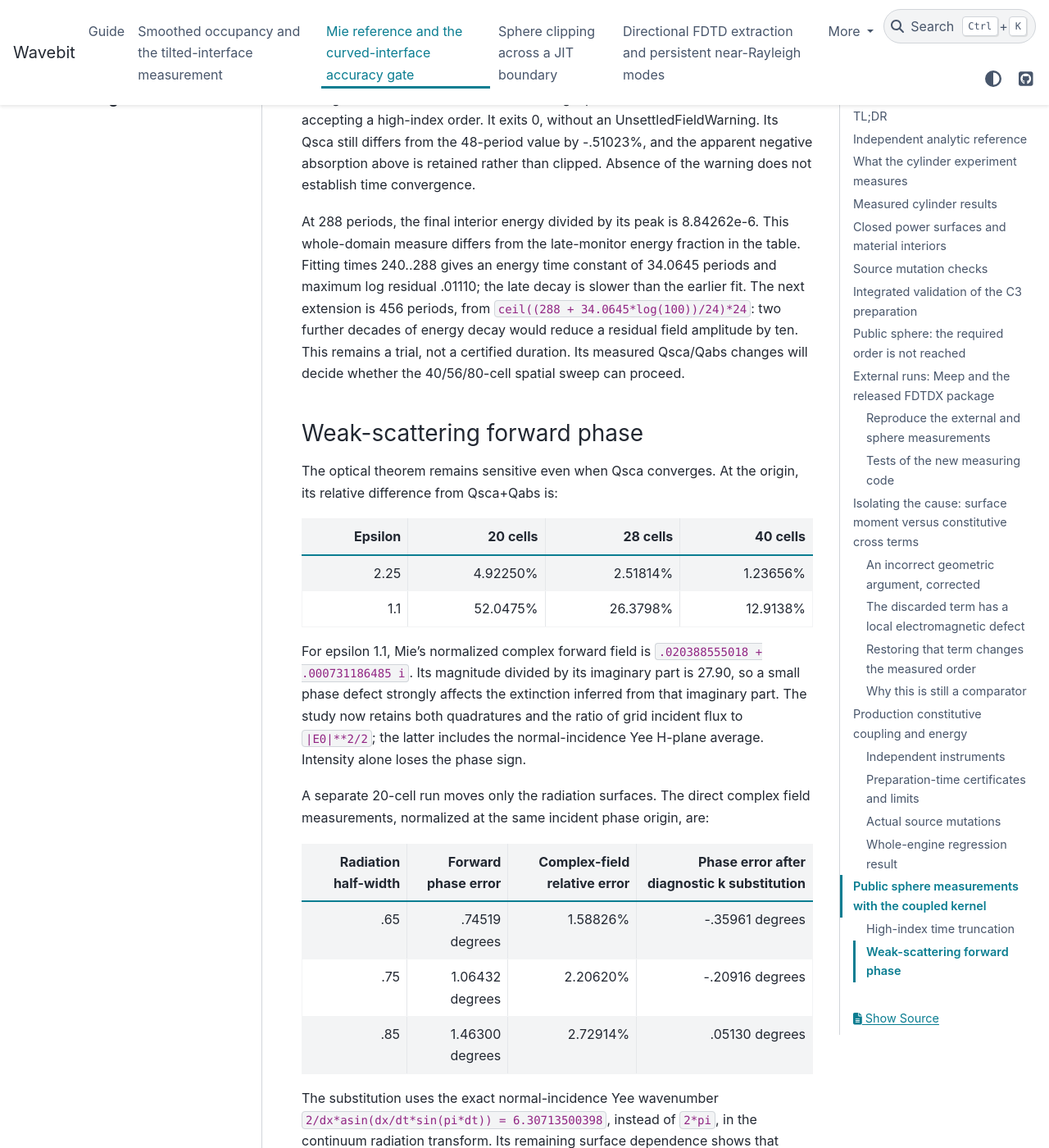
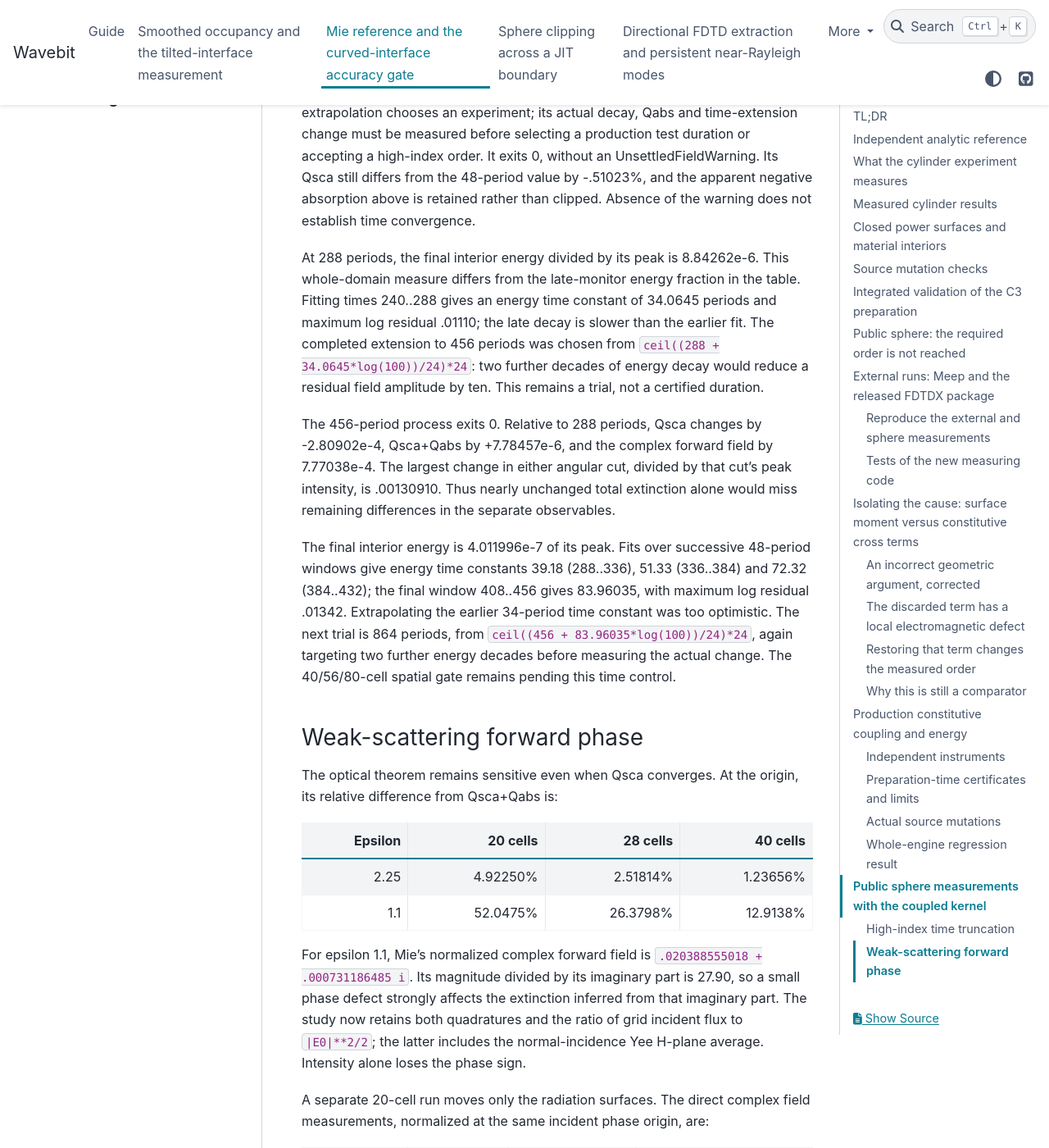
Before and after one commit to fieldalgo/wavebit, a Sphinx documentation site: the page built from docs/fd-mie-validation.md, in a window 1280 px wide and 1400 px high, scrolled down 25044 px. Shown: the whole window at 82% size. Built offline with Sphinx 7.4.7 and the PyData theme 0.15.4, drawn with Linux system fonts in a browser that asks for light colours; some of the changed text lies outside the part shown.

Commit message:
Measure the slower high-index sphere energy tail
Retain the completed 456-period observables and their differences from 288 periods. Choose the next 864-period control from the measured late decay before accepting a temporal floor.

Co-Authored-By: Codex <codex@openai.com>

````diff
--- a/docs/fd-mie-validation.md
+++ b/docs/fd-mie-validation.md
@@ -818,6 +818,7 @@ spatial-order fit. The origin's Mie efficiency is 4.315415843395232.
 | 24 | 3.36067685425 | .31368604163 | .0375576860 |
 | 48 | 3.43571859257 | .14522379924 | .0027553423 |
 | 288 | 3.41818846015 | -.00067742618 | 5.8496611e-7 |
+| 456 | 3.41722828553 | .00030935229 | 2.8138152e-8 |
 
 The 24-period batch was stopped after its first two high-index cases; no
 56- or 80-cell result from that unresolved time window is presented. Source
@@ -847,11 +848,25 @@ At 288 periods, the final interior energy divided by its peak is 8.84262e-6.
 This whole-domain measure differs from the late-monitor energy fraction in
 the table. Fitting times 240..288 gives an energy time constant of 34.0645
 periods and maximum log residual .01110; the late decay is slower than the
-earlier fit. The next extension is 456 periods, from
+earlier fit. The completed extension to 456 periods was chosen from
 `ceil((288 + 34.0645*log(100))/24)*24`: two further decades of energy decay
 would reduce a residual field amplitude by ten. This remains a trial, not a
-certified duration. Its measured Qsca/Qabs changes will decide whether the
-40/56/80-cell spatial sweep can proceed.
+certified duration.
+
+The 456-period process exits 0. Relative to 288 periods, Qsca changes by
+-2.80902e-4, Qsca+Qabs by +7.78457e-6, and the complex forward field by
+7.77038e-4. The largest change in either angular cut, divided by that cut's
+peak intensity, is .00130910. Thus nearly unchanged total extinction alone
+would miss remaining differences in the separate observables.
+
+The final interior energy is 4.011996e-7 of its peak. Fits over successive
+48-period windows give energy time constants 39.18 (288..336), 51.33
+(336..384) and 72.32 (384..432); the final window 408..456 gives 83.96035,
+with maximum log residual .01342. Extrapolating the earlier 34-period time
+constant was too optimistic. The next trial is 864 periods, from
+`ceil((456 + 83.96035*log(100))/24)*24`, again targeting two further energy
+decades before measuring the actual change. The 40/56/80-cell spatial gate
+remains pending this time control.
 
 ### Weak-scattering forward phase
 
@@ -898,5 +913,6 @@ and are restored byte for byte; the six healthy instrument cases pass.
 python studies/fdtd_subpixel_mie_sphere.py --eps 12 --cpw 40 --periods 48 --energy tail48.json
 python studies/fdtd_subpixel_mie_sphere.py --eps 12 --cpw 40 --periods 288 --energy tail288.json
 python studies/fdtd_subpixel_mie_sphere.py --eps 12 --cpw 40 --periods 456 --energy tail456.json
+python studies/fdtd_subpixel_mie_sphere.py --eps 12 --cpw 40 --periods 864 --energy tail864.json
 python studies/fdtd_subpixel_mie_sphere.py --eps 1.1 --cpw 20 --phase-control phase20.json
 ```
````
